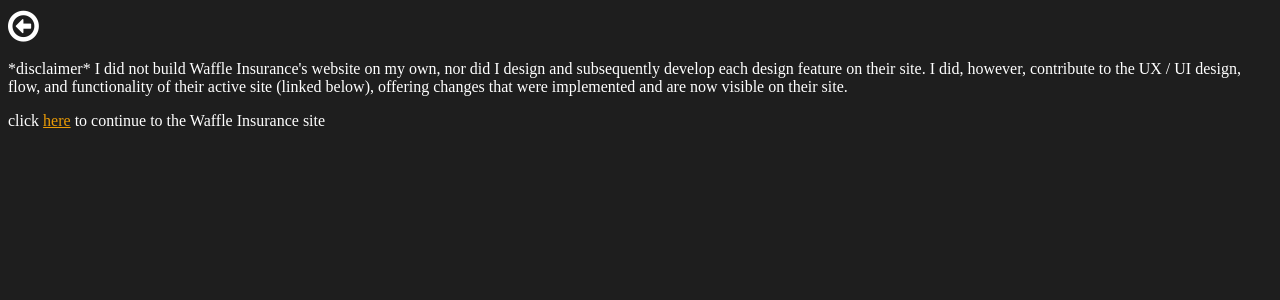
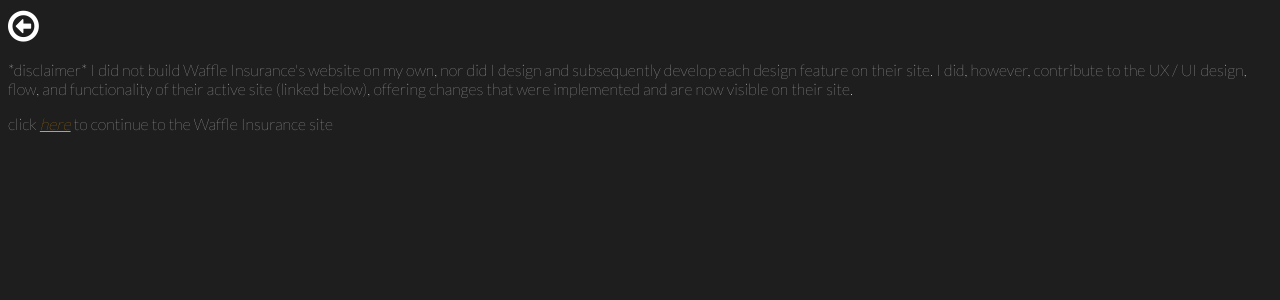
Before and after one commit to sarahnath/portfolio, a PHP site: page /disclaim.html in a window 1280 px wide. Shown: the top 300 px of the page. Run offline with PHP 8.4, Linux system fonts and the light colour scheme.

Commit message:
more disclaimer changes

```diff
--- a/Styles/site.css
+++ b/Styles/site.css
@@ -150,6 +150,11 @@
 picture{
     align-items: center;
     max-width: 100%;
+}
+
+.disclaim p{
+    font-family: 'IBM Plex Sans', sans-serif;
+    font-family: 'Lato', sans-serif;
 }
 
 cite{
--- a/disclaim.html
+++ b/disclaim.html
@@ -1,3 +1,13 @@
+<html>
+    <style>
+        @import url('https://fonts.googleapis.com/css2?family=Lato:wght@100&display=swap');
+        @import url('https://fonts.googleapis.com/css2?family=IBM+Plex+Sans:wght@300&family=Lato:wght@100&display=swap');
+        @import url('https://fonts.googleapis.com/css2?family=IBM+Plex+Sans:wght@300;500&family=Lato:wght@100&display=swap');
+        @import url('https://fonts.googleapis.com/css2?family=IBM+Plex+Sans:wght@300;500&family=Lato:wght@100&family=Playfair+Display:wght@900&display=swap');
+        @import url('https://fonts.googleapis.com/css2?family=IBM+Plex+Sans:wght@300;500&family=Lato:wght@100&family=Playfair+Display:wght@400;900&display=swap');
+      </style>
+</html>
+
 <meta name="viewport" content="width=device-width, initial-scale=1">
 <link rel="stylesheet" href="https://cdnjs.cloudflare.com/ajax/libs/font-awesome/4.7.0/css/font-awesome.min.css">
 
@@ -6,8 +16,9 @@
         <i class="fa fa-arrow-circle-o-left" style="font-size:36px;color:white"></i>
     </a>
 
-<p style="color:white;">*disclaimer* I did not build Waffle Insurance's website on my own, nor did I design and subsequently develop each design feature on their site. I did, however, contribute to the UX / UI design, flow, and functionality of their active site (linked below), offering changes that were implemented and are now visible on their site.</p>
-
-<p style="color: white;">click <a href="index.html" style="color: rgb(234, 155, 6)">here</a> to continue to the Waffle Insurance site</p>
-
-<body></body>
+<div class="disclaim">
+    <p style="color:white; font-family: 'IBM Plex Sans', sans-serif;
+    font-family: 'Lato', sans-serif;;">*disclaimer* I did not build Waffle Insurance's website on my own, nor did I design and subsequently develop each design feature on their site. I did, however, contribute to the UX / UI design, flow, and functionality of their active site (linked below), offering changes that were implemented and are now visible on their site.</p>
+    <p style="color: white; font-family: 'IBM Plex Sans', sans-serif;
+    font-family: 'Lato', sans-serif;">click <a href="index.html" style="color: rgb(234, 155, 6); font-style: italic;">here</a> to continue to the Waffle Insurance site</p>
+</div>
```
